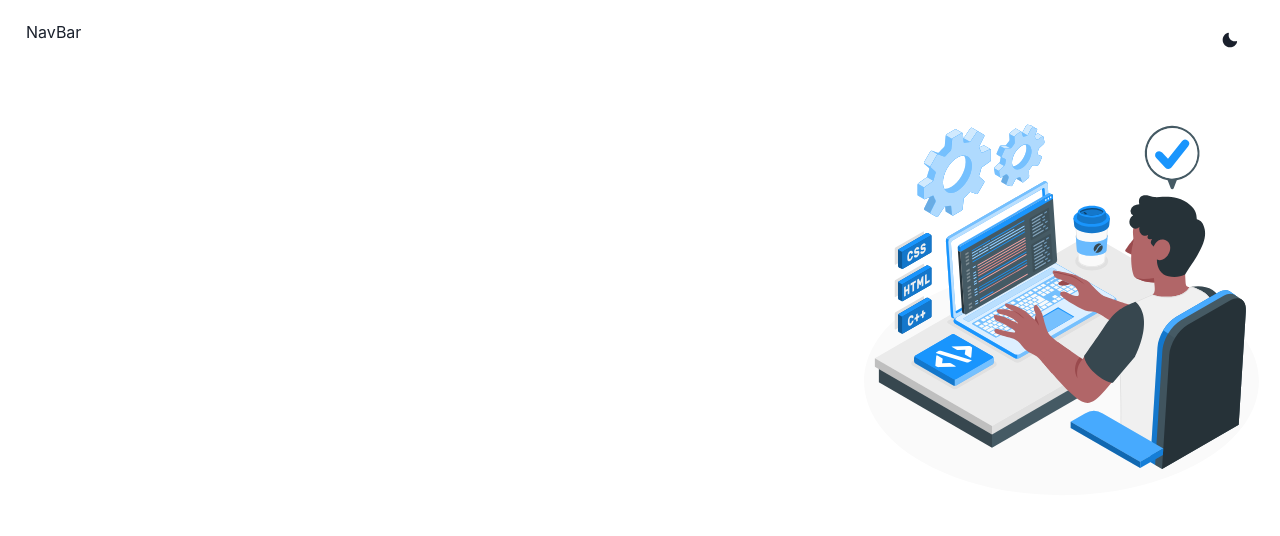
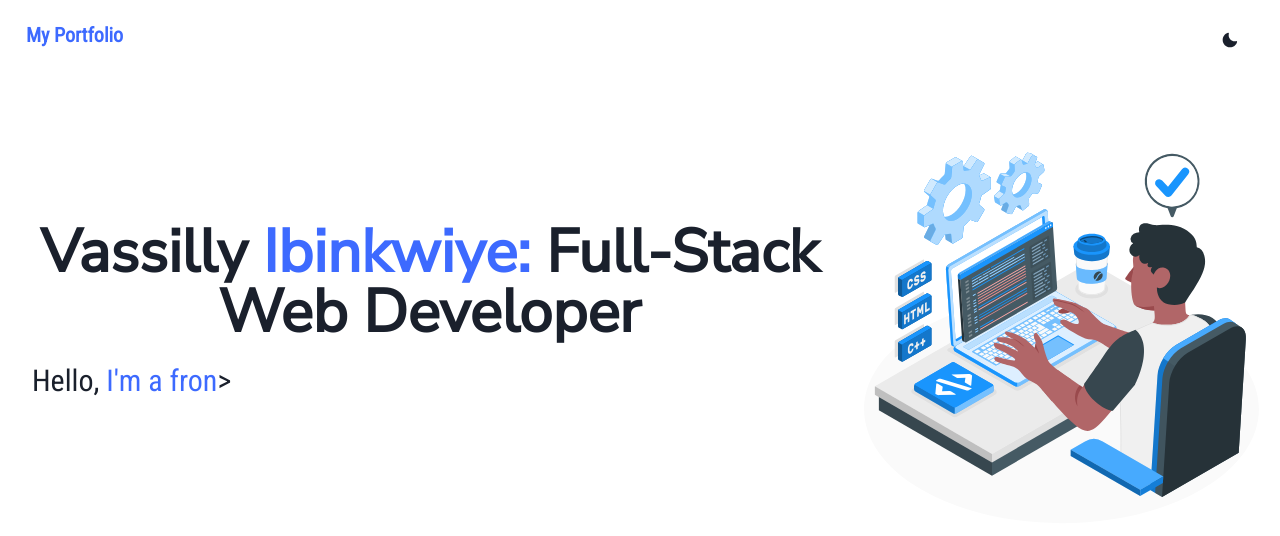
Before and after one commit to redMulla/react-portfolio, a React (Create React App) app: page / in a window 1280 px wide. Shown: the top 536 px of the page. Built offline with nearby package versions, Linux system fonts and the light colour scheme.

Commit message:
hero section setup

```diff
--- a/package.json
+++ b/package.json
@@ -7,6 +7,8 @@
     "@chakra-ui/react": "^2.8.2",
     "@emotion/react": "^11.11.4",
     "@emotion/styled": "^11.11.5",
+    "@fontsource/nunito-sans": "^5.0.13",
+    "@fontsource/roboto-condensed": "^5.0.16",
     "@testing-library/jest-dom": "^5.14.1",
     "@testing-library/react": "^13.0.0",
     "@testing-library/user-event": "^13.2.1",
@@ -19,6 +21,7 @@
     "react-dom": "^18.3.1",
     "react-router-dom": "^6.23.1",
     "react-scripts": "5.0.1",
+    "typed.js": "^2.1.0",
     "typescript": "^4.4.2",
     "web-vitals": "^2.1.0"
   },
--- a/src/App.css
+++ b/src/App.css
@@ -1,11 +1,11 @@
-
-
+.blueText {
+  color: rgb(61, 106, 255);
+}
 /* @media (prefers-reduced-motion: no-preference) {
   .App-logo {
     animation: App-logo-spin infinite 20s linear;
   }
 } */
-
 
 /* @keyframes App-logo-spin {
   from {
--- a/src/App.tsx
+++ b/src/App.tsx
@@ -1,29 +1,34 @@
 import React from 'react';
 import './App.css';
-import { ChakraProvider, extendTheme, type ThemeConfig } from '@chakra-ui/react';
+import {
+  ChakraProvider,
+  extendTheme,
+  type ThemeConfig,
+} from '@chakra-ui/react';
 import { RouterProvider, createBrowserRouter } from 'react-router-dom';
 import { Home } from './pages/Home';
-
+import '@fontsource/nunito-sans';
+import '@fontsource/roboto-condensed';
 
 const config: ThemeConfig = {
-    initialColorMode: 'system',
-  }
-export const theme = extendTheme({config})
-
+  initialColorMode: 'system',
+};
+export const theme = extendTheme({
+  config,
+  fonts: {
+    heading: `'Nunito Sans', sans-serif`,
+    body: `'Roboto Condensed', sans-serif`,
+  },
+});
 
 export default function App() {
   const router = createBrowserRouter([
     {
       path: '/',
-      element: <Home />
+      element: <Home />,
     },
-    {
-
-    }
+    {},
   ]);
-
-
-
 
   return (
     <ChakraProvider theme={theme}>
--- a/src/components/Hero.tsx
+++ b/src/components/Hero.tsx
@@ -1,7 +1,31 @@
-import { Box, Container, Grid, GridItem, Image } from '@chakra-ui/react';
-import React from 'react';
+import {
+  Box,
+  Container,
+  Grid,
+  GridItem,
+  Heading,
+  Image,
+  Text,
+} from '@chakra-ui/react';
+import React, { useEffect, useRef } from 'react';
+import Typed from 'typed.js';
 
 export const Hero = () => {
+  const el = useRef(null);
+
+  useEffect(() => {
+    const typed = new Typed(el.current, {
+      strings: ["I'm a frontend developer", "I'm a backend developer"],
+      typeSpeed: 60,
+      loop: true,
+      loopCount: Infinity,
+      cursorChar: '>',
+    });
+    return () => {
+      typed.destroy();
+    };
+  }, []);
+
   return (
     <Container maxW="container.xl" pt="10" mt="8">
       <Grid
@@ -10,9 +34,24 @@ export const Hero = () => {
         templateColumns="repeat(6,1fr)"
         gap={4}
       >
-        <GridItem rowSpan={2} colSpan={4}></GridItem>
+        <GridItem
+          rowSpan={2}
+          colSpan={4}
+          display="flex"
+          // alignItems="center"
+          justifyContent="center"
+          flexDir="column"
+        >
+          <Heading as="h1" size="3xl" textAlign="center">
+            Vassilly <b className="blueText">Ibinkwiye:</b> Full-Stack Web
+            Developer
+          </Heading>
+          <Text fontSize="3xl" pt="4" pl="4">
+            Hello, <span className="blueText" ref={el} />{' '}
+          </Text>
+        </GridItem>
         <GridItem rowSpan={2} colSpan={2}>
-          <Box>
+          <Box pt="7">
             <Image src="./images/Hand coding-amico.svg" />
           </Box>
         </GridItem>
--- a/src/components/NavBar.tsx
+++ b/src/components/NavBar.tsx
@@ -3,6 +3,7 @@ import {
   Box,
   Button,
   Container,
+  Text,
   useColorMode,
   useColorModeValue,
 } from '@chakra-ui/react';
@@ -25,7 +26,9 @@ export const NavBar = () => {
         display="flex"
         justifyContent="space-between"
       >
-        <div>NavBar</div>
+        <Text fontSize="xl" className="blueText" fontWeight="bold">
+          My Portfolio
+        </Text>
         <Button
           onClick={toggleColorMode}
           bg={useColorModeValue('white', 'black')}
```
Also changed, not shown: 2 other files (tests, documents, lock files or other folders).
